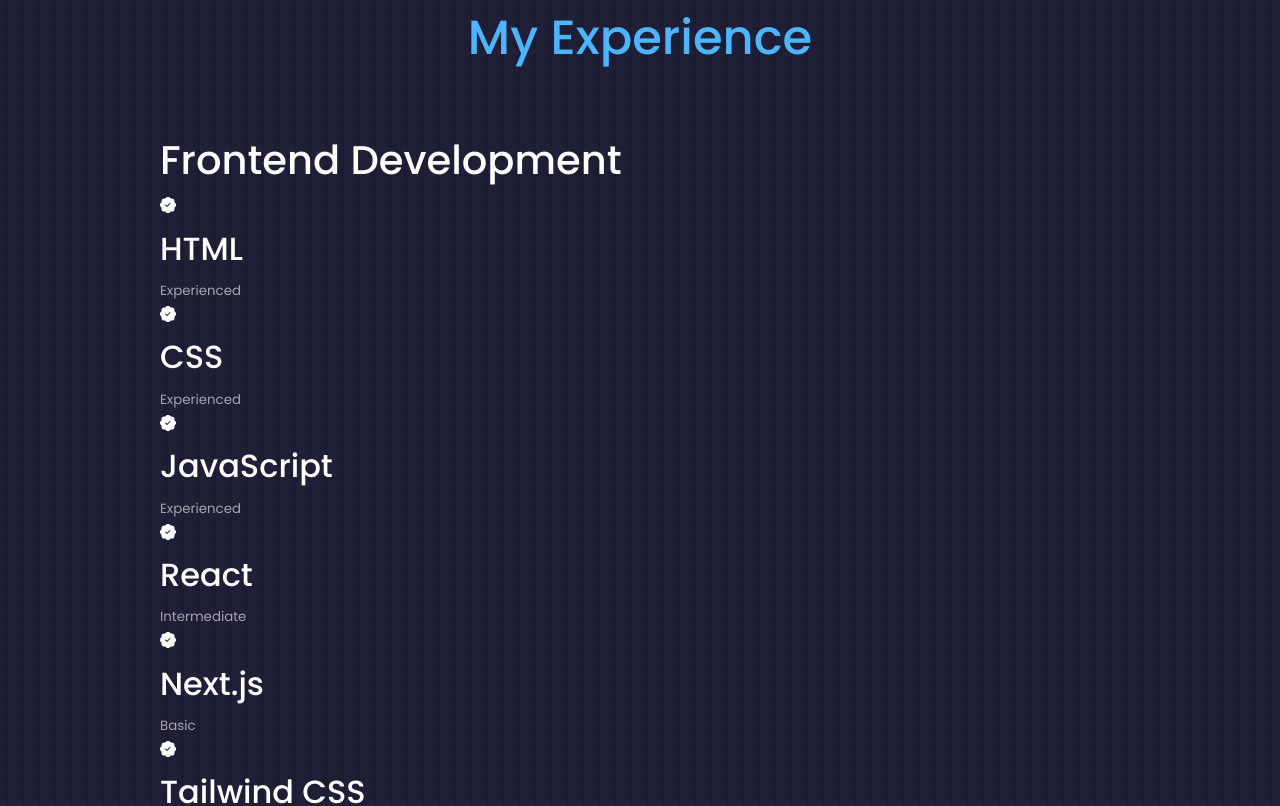
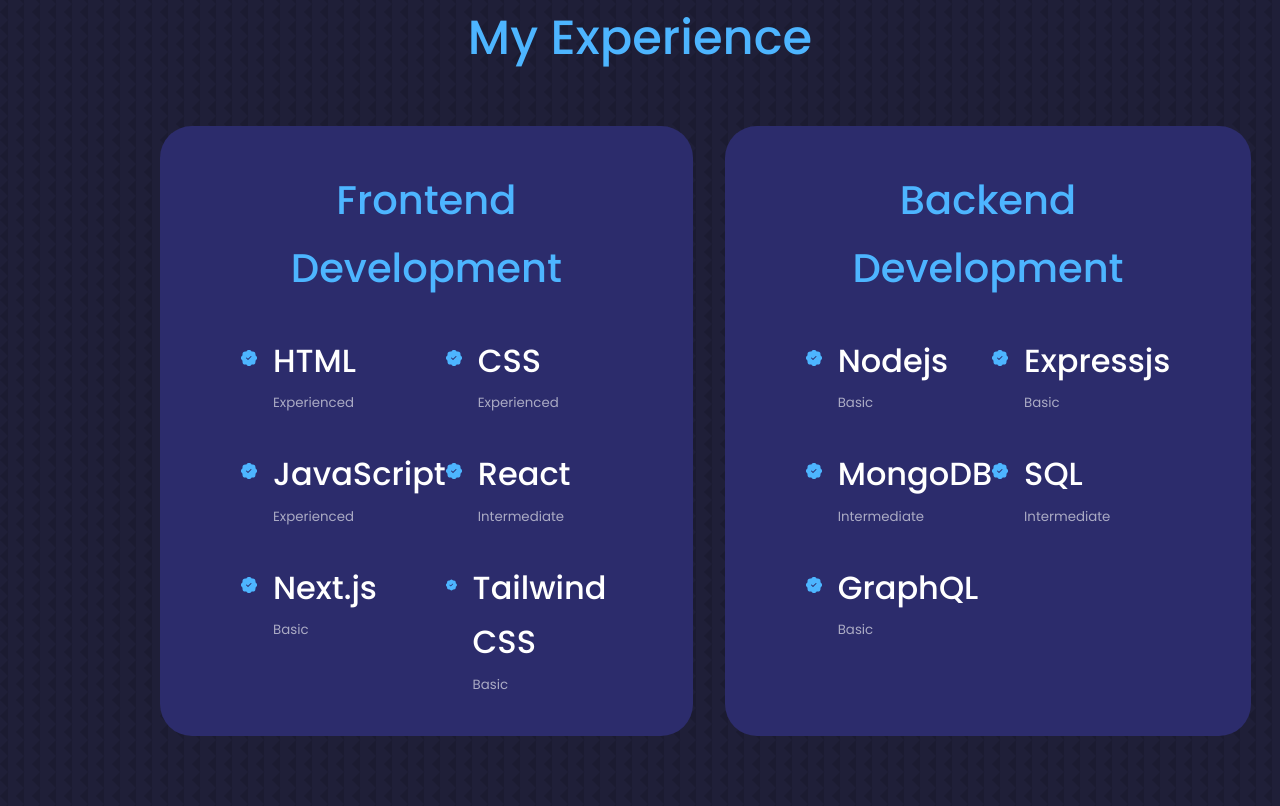
Before and after one commit to teerthrajverma01/portfolio-app, a React (Create React App) app: page / in a window 1280 px wide. Shown: the part 1900-2706 px from the top of the page. Built offline with nearby package versions, Linux system fonts and the light colour scheme.

Commit message:
add css to experience component

```diff
--- a/src/components/Experience/Experience.jsx
+++ b/src/components/Experience/Experience.jsx
@@ -18,34 +18,61 @@
             <h3>Frontend Development</h3>
             <div className={classes.experience__content}>
               <article className={classes.experience__detail}>
-                <BsPatchCheckFill />
+                <BsPatchCheckFill
+                  className={classes.experience__detail_icons}
+                />
+                <div>
                   <h4>HTML</h4>
                   <small className={indexclasses.text_light}>Experienced</small>
+                </div>
               </article>
               <article className={classes.experience__detail}>
-                <BsPatchCheckFill />
+                <BsPatchCheckFill
+                  className={classes.experience__detail_icons}
+                />
+                <div>
                   <h4>CSS</h4>
                   <small className={indexclasses.text_light}>Experienced</small>
+                </div>
               </article>
               <article className={classes.experience__detail}>
-                <BsPatchCheckFill />
+                <BsPatchCheckFill
+                  className={classes.experience__detail_icons}
+                />
+                <div>
                   <h4>JavaScript</h4>
                   <small className={indexclasses.text_light}>Experienced</small>
+                </div>
               </article>
               <article className={classes.experience__detail}>
-                <BsPatchCheckFill />
+                <BsPatchCheckFill
+                  className={classes.experience__detail_icons}
+                />
+                <div>
+                  {" "}
                   <h4>React</h4>
-                <small className={indexclasses.text_light}>Intermediate</small>
+                  <small className={indexclasses.text_light}>
+                    Intermediate
+                  </small>
+                </div>
               </article>
               <article className={classes.experience__detail}>
-                <BsPatchCheckFill />
+                <BsPatchCheckFill
+                  className={classes.experience__detail_icons}
+                />
+                <div>
                   <h4>Next.js</h4>
                   <small className={indexclasses.text_light}>Basic</small>
+                </div>
               </article>
               <article className={classes.experience__detail}>
-                <BsPatchCheckFill />
+                <BsPatchCheckFill
+                  className={classes.experience__detail_icons}
+                />
+                <div>
                   <h4>Tailwind CSS</h4>
                   <small className={indexclasses.text_light}>Basic</small>
+                </div>
               </article>
             </div>
           </div>
@@ -54,29 +81,53 @@
             <h3>Backend Development</h3>
             <div className={classes.experience__content}>
               <article className={classes.experience__detail}>
-                <BsPatchCheckFill />
+                <BsPatchCheckFill
+                  className={classes.experience__detail_icons}
+                />
+                <div>
                   <h4>Nodejs</h4>
                   <small className={indexclasses.text_light}>Basic</small>
+                </div>
               </article>
               <article className={classes.experience__detail}>
-                <BsPatchCheckFill />
+                <BsPatchCheckFill
+                  className={classes.experience__detail_icons}
+                />
+                <div>
                   <h4>Expressjs</h4>
                   <small className={indexclasses.text_light}>Basic</small>
+                </div>
               </article>
               <article className={classes.experience__detail}>
-                <BsPatchCheckFill />
+                <BsPatchCheckFill
+                  className={classes.experience__detail_icons}
+                />
+                <div>
                   <h4>MongoDB</h4>
-                <small className={indexclasses.text_light}>Intermediate</small>
+                  <small className={indexclasses.text_light}>
+                    Intermediate
+                  </small>
+                </div>
               </article>
               <article className={classes.experience__detail}>
-                <BsPatchCheckFill />
+                <BsPatchCheckFill
+                  className={classes.experience__detail_icons}
+                />
+                <div>
                   <h4>SQL</h4>
-                <small className={indexclasses.text_light}>Intermediate</small>
+                  <small className={indexclasses.text_light}>
+                    Intermediate
+                  </small>
+                </div>
               </article>
               <article className={classes.experience__detail}>
-                <BsPatchCheckFill />
+                <BsPatchCheckFill
+                  className={classes.experience__detail_icons}
+                />
+                <div>
                   <h4>GraphQL</h4>
                   <small className={indexclasses.text_light}>Basic</small>
+                </div>
               </article>
             </div>
           </div>
--- a/src/components/Experience/Experience.module.css
+++ b/src/components/Experience/Experience.module.css
@@ -0,0 +1,40 @@
+.experience__container {
+  display: grid;
+  grid-template-columns: 1fr 1fr;
+  gap: 2rem;
+}
+
+.experience__container > div {
+  background: var(--color-bg-variant);
+  padding: 2.4rem 5rem;
+  border-radius: 2rem;
+  border: 1px solid transparent;
+  transition: var(--transition);
+}
+.experience__container > div:hover {
+  background: transparent;
+
+  border-color: var(--color-primary-variant);
+  cursor: default;
+}
+
+.experience__container > div h3 {
+  text-align: center;
+  margin-bottom: 2rem;
+  color: var(--color-primary);
+}
+
+.experience__content {
+  display: grid;
+  grid-template-columns: 1fr 1fr;
+  row-gap: 2rem;
+}
+
+.experience__detail {
+  display: flex;
+  gap: 1rem;
+}
+.experience__detail_icons {
+  margin-top: 1rem;
+  color: var(--color-primary);
+}
```
Lines whose indentation alone changed are shown as unchanged.
